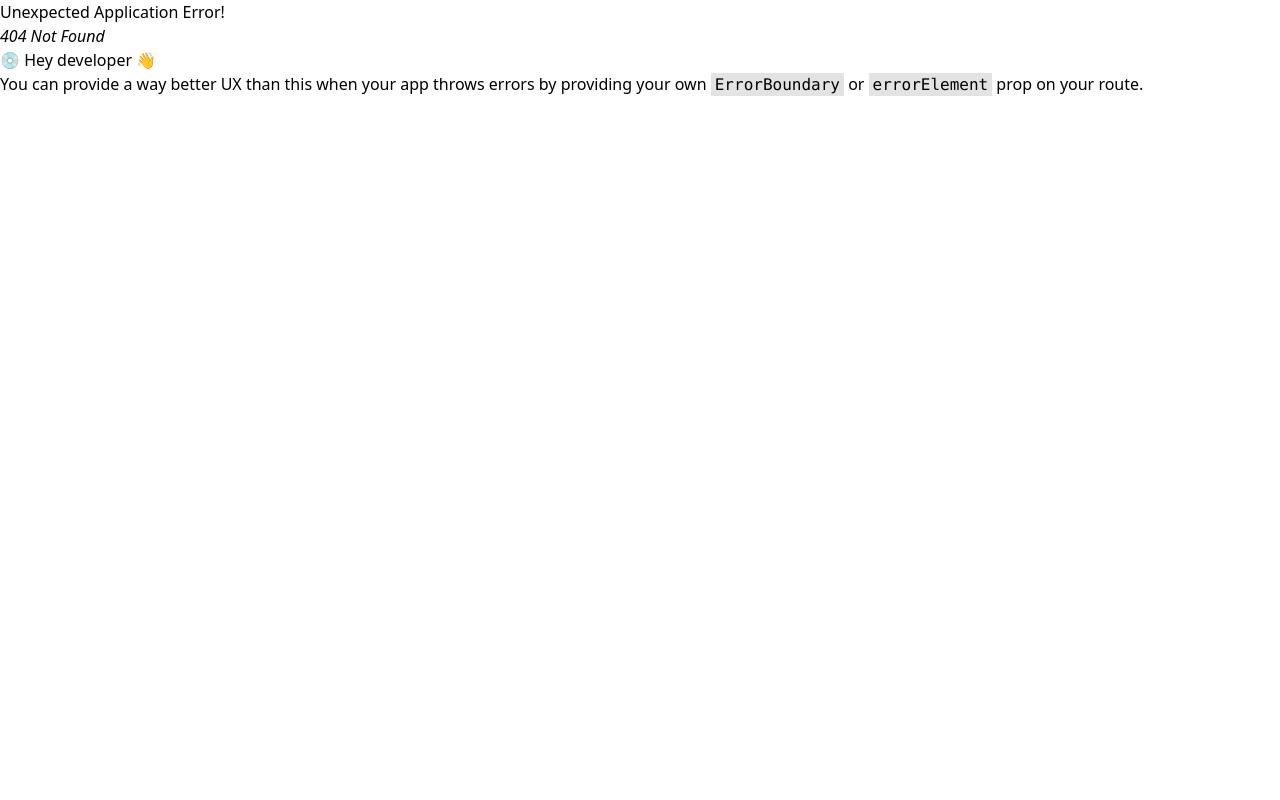
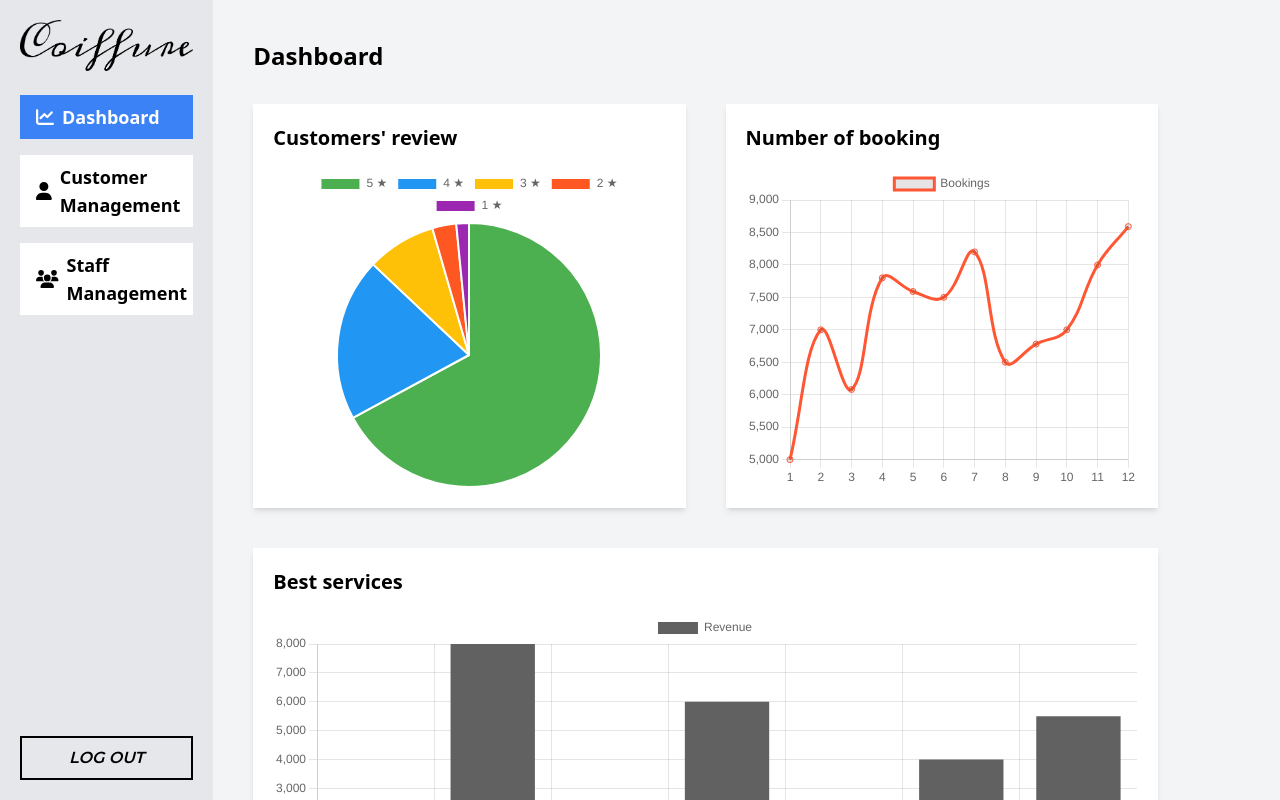
Before and after one commit to nguyenmse181820/HairSalon_FRONT, a React (Vite) app: page /manager/dashboard in a window 1280 px wide. Before the commit this address had no page. Built offline with nearby package versions, Linux system fonts and the light colour scheme.

Commit message:
complete manager pages

```diff
--- a/src/components/Sidebar.jsx
+++ b/src/components/Sidebar.jsx
@@ -1,38 +1,56 @@
-import React, { useContext } from 'react'
-import Logo from '../assets/coiffure-logo.png'
-import { useNavigate, useLocation } from 'react-router-dom'
-import { UserContext } from '../main'
+import React, { useContext } from 'react';
+import Logo from '../assets/coiffure-logo.png';
+import { FontAwesomeIcon } from '@fortawesome/react-fontawesome';
+import { faChartLine, faUser, faUsers } from '@fortawesome/free-solid-svg-icons';
+import { useNavigate, useLocation } from 'react-router-dom';
+import { UserContext } from '../main';
 
 const Sidebar = () => {
   const navigate = useNavigate();
   const location = useLocation();
   const { setUser } = useContext(UserContext);
+
   const logout = () => {
     sessionStorage.removeItem('user');
     sessionStorage.removeItem('token');
     setUser(null);
     navigate('/');
   };
-  // Check if the current path matches the provided path
-  const isActive = (path) => location.pathname === path
+
+  const isActive = (path) => location.pathname === path;
 
   return (
-    <div className="w-1/5 bg-gray-200 p-5 flex flex-col justify-between">
+    <div className="w-2/12 bg-gray-200 p-5 flex flex-col justify-between">
       <div>
         <div className="flex justify-center mb-6">
-          <img src={Logo} alt="Logo" className="w-5/6 h-auto" />
+          <img src={Logo} alt="Logo" className="w-full h-auto hidden lg:block" />
         </div>
         <button
-          onClick={() => navigate('/admin/manage-customer')}
-          className={`w-full text-left px-4 py-2 text-lg font-semibold mb-4 ${isActive('/admin/manage-customer') ? 'bg-blue-500 text-white' : 'bg-white'}`}
+          onClick={() => navigate('/manager/dashboard')}
+          className={`w-full text-left px-4 py-2 text-lg font-semibold mb-4 flex items-center ${
+            isActive('/manager/dashboard') ? 'bg-blue-500 text-white' : 'bg-white'
+          } ${!isActive('/manager/dashboard') ? 'xl:justify-start justify-center' : ''}`}
         >
-          Customer Management
+          <FontAwesomeIcon icon={faChartLine} className="mr-2 lg:mr-2" />
+          <span className="hidden xl:inline">Dashboard</span>
         </button>
         <button
-          onClick={() => navigate('/admin/manage-staff')}
-          className={`w-full text-left px-4 py-2 text-lg font-semibold ${isActive('/admin/manage-staff') ? 'bg-blue-500 text-white' : 'bg-white'}`}
+          onClick={() => navigate('/manager/manage-customer')}
+          className={`w-full text-left px-4 py-2 text-lg font-semibold mb-4 flex items-center ${
+            isActive('/manager/manage-customer') ? 'bg-blue-500 text-white' : 'bg-white'
+          } ${!isActive('/manager/manage-customer') ? 'xl:justify-start justify-center' : ''}`}
         >
-          Staff Management
+          <FontAwesomeIcon icon={faUser} className="mr-2 lg:mr-2" />
+          <span className="hidden xl:inline">Customer Management</span>
+        </button>
+        <button
+          onClick={() => navigate('/manager/manage-staff')}
+          className={`w-full text-left px-4 py-2 text-lg font-semibold flex items-center ${
+            isActive('/manager/manage-staff') ? 'bg-blue-500 text-white' : 'bg-white'
+          } ${!isActive('/manager/manage-staff') ? 'xl:justify-start justify-center' : ''}`}
+        >
+          <FontAwesomeIcon icon={faUsers} className="mr-2 lg:mr-2" />
+          <span className="hidden xl:inline">Staff Management</span>
         </button>
       </div>
       <div className="flex justify-start w-full">
@@ -44,7 +62,7 @@ const Sidebar = () => {
         </button>
       </div>
     </div>
-  )
-}
+  );
+};
 
-export default Sidebar
+export default Sidebar;
--- a/src/pages/AccountPage.jsx
+++ b/src/pages/AccountPage.jsx
@@ -95,8 +95,8 @@ const AccountPage = () => {
             navigate("/stylist/home");
           } else if (user.role === "customer") {
             navigate("/");
-          } else if (user.role === "admin") {
-            navigate("/admin/manage-customer");
+          } else if (user.role === "manager") {
+            navigate("/manager/dashboard");
           } else {
             toast.error("Unauthorized role");
           }
--- a/src/pages/frame/SidebarFrame.jsx
+++ b/src/pages/frame/SidebarFrame.jsx
@@ -1,18 +1,18 @@
-import React from 'react'
-import { Toaster } from 'sonner'
-import Sidebar from '../../components/Sidebar.jsx'
-import { Outlet, useLocation, useNavigate } from 'react-router-dom'
+import React from 'react';
+import { Toaster } from 'sonner';
+import Sidebar from '../../components/Sidebar';
+import { Outlet } from 'react-router-dom';
 
 const SidebarFrame = () => {
   return (
     <div className="flex h-screen bg-gray-100">
       <Toaster position="bottom-right" richColors expand={true} />
       <Sidebar />
-      <div className="flex-1 p-5">
+      <div className="flex-1 p-5 overflow-y-auto"> {/* keep the sidebar at full height of the screen by the overflow */}
         <Outlet />
       </div>
     </div>
-  )
-}
+  );
+};
 
-export default SidebarFrame
+export default SidebarFrame;
--- /dev/null
+++ b/src/pages/manager-pages/Dashboard.jsx
@@ -0,0 +1,115 @@
+import React from 'react';
+import { Chart as ChartJS, ArcElement, LineElement, BarElement, PointElement, CategoryScale, LinearScale, Title, Tooltip, Legend } from 'chart.js';
+import { Pie, Line, Bar } from 'react-chartjs-2';
+import { services } from '../../constant/index.jsx';
+
+// Register chart components
+ChartJS.register(
+  ArcElement,
+  LineElement,
+  BarElement,
+  PointElement,
+  CategoryScale,
+  LinearScale,
+  Title,
+  Tooltip,
+  Legend
+);
+
+const Dashboard = () => {
+  // Mock data for charts
+  const pieData = {
+    labels: ['5 ★', '4 ★', '3 ★', '2 ★', '1 ★'],
+    datasets: [
+      {
+        data: [1259, 374, 159, 55, 29],
+        backgroundColor: ['#4CAF50', '#2196F3', '#FFC107', '#FF5722', '#9C27B0'],
+      },
+    ],
+  };
+
+  const lineData = {
+    labels: Array.from({ length: 12 }, (_, i) => i + 1),
+    datasets: [
+      {
+        label: 'Bookings',
+        data: [5000, 7000, 6080, 7800, 7590, 7500, 8200, 6500, 6780, 7000, 8000, 8590],
+        borderColor: '#FF5733',
+        fill: false,
+        tension: 0.4,
+      },
+    ],
+  };
+
+  const barData = {
+    labels: services.map(service => service.title),
+    datasets: [
+      {
+        label: 'Revenue',
+        data: [2500, 8000, 2000, 6000, 1500, 4000, 5500, ],
+        backgroundColor: '#616161',
+      },
+    ],
+  };
+
+  const revenueData = {
+    labels: [
+      '01/01/2024', '01/02/2024', '01/03/2024', '01/04/2024', '01/05/2024',
+      '01/06/2024', '01/07/2024', '01/08/2024', '01/09/2024', '01/10/2024',
+      '01/11/2024', '01/12/2024',
+    ],
+    datasets: [
+      {
+        label: 'Revenue',
+        data: [6500, 7200, 6400, 8200, 7600, 8400, 7900, 8700, 9100, 8600, 9500, 10220],
+        borderColor: '#48AAAD',
+        backgroundColor: '#48AAAD',
+        borderWidth: 2,
+        pointBackgroundColor: '#48AAAD',
+        pointBorderColor: '#fff',
+        tension: 0.3,
+      },
+    ],
+  };
+
+  const chartOptions = {
+    responsive: true,
+    maintainAspectRatio: false,
+  };
+
+  return (
+    <div className="flex p-5">
+      <div className="w-11/12">
+        <h1 className="text-2xl font-semibold mb-8">Dashboard</h1>
+        <div className="grid grid-cols-1 xl:grid-cols-2 gap-10 mb-10">
+          <div className="bg-white shadow-md p-5">
+            <h2 className="text-xl font-semibold mb-4">Customers' review</h2>
+            <div className="h-80">
+              <Pie data={pieData} options={chartOptions} />
+            </div>
+          </div>
+          <div className="bg-white shadow-md p-5">
+            <h2 className="text-xl font-semibold mb-4">Number of booking</h2>
+            <div className="h-80">
+              <Line data={lineData} options={chartOptions} />
+            </div>
+          </div>
+        </div>
+        <div className="bg-white shadow-md p-5 mb-10">
+          <h2 className="text-xl font-semibold mb-4">Best services</h2>
+          <div className="h-80"> {/* Increased height for better view */}
+            <Bar data={barData} options={chartOptions} />
+          </div>
+        </div>
+        <div className="bg-white shadow-md p-5 mb-10">
+          <h2 className="text-xl font-semibold mb-4">Revenue</h2>
+          <div className="h-80">
+            <Line data={revenueData} options={chartOptions} />
+          </div>
+        </div>
+      </div>
+    </div>
+  );
+};
+
+export default Dashboard;
--- a/src/pages/admin-pages/ManageCustomers.jsx
+++ b/src/pages/manager-pages/ManageCustomers.jsx
@@ -36,6 +36,7 @@ const ManageCustomers = () => {
       const response = await axios.put(url, selectedCustomer);
 
       const updatedCustomer = response.data;
+      if(updatedCustomer.id === selectedCustomer.id) {
         setCustomers((prev) =>
           prev.map((customer) =>
             customer.id === updatedCustomer.id ? updatedCustomer : customer
@@ -43,10 +44,34 @@ const ManageCustomers = () => {
         );
 
         closeModal();
+      } else {
+        alert("Failed to update customer. Please try again.");
+        closeModal();
+      }
     } catch (error) {
       console.error("Error updating customer:", error);
     }
   };
+
+  const handleDelete = async (customerId) => {
+    try {
+      const confirmDelete = window.confirm("Are you sure you want to delete this customer?");
+      if (!confirmDelete) return;
+
+      const url = `https://1e9571cd-9582-429d-abfe-167d79882ad7.mock.pstmn.io/customers/${customerId}`;
+      const response = await axios.delete(url);
+      const updatedCustomers = response.data;
+      const isDeleted = !updatedCustomers.some((customer) => customer.id === customerId);
+      if(isDeleted) {
+        setCustomers(updatedCustomers);
+      } else {
+        alert("Failed to delete customer. Please try again.");
+      }
+    } catch (error) {
+      console.error("Error deleting customer:", error);
+    }
+  };
+
 
   const handleInputChange = (e) => {
     const { name, value } = e.target;
@@ -124,7 +149,7 @@ const ManageCustomers = () => {
                 </td>
                 <td className="px-4 py-2 border-b">
                   <button onClick={() => openModal(customer)} className="text-blue-500">Update</button>
-                  <button className="ml-2 text-red-500">Delete</button>
+                  <button onClick={() => handleDelete(customer.id)} className="ml-2 text-red-500">Delete</button>
                 </td>
               </tr>
             ))}
--- a/src/pages/admin-pages/ManageStaffs.jsx
+++ b/src/pages/manager-pages/ManageStaffs.jsx
@@ -13,7 +13,7 @@ const ManageStaffs = () => {
         id: "",
         name: "",
         username: "",
-        department: "",
+        position: "",
         email: "",
         phone: "",
         salary: "",
@@ -28,6 +28,28 @@ const ManageStaffs = () => {
     setIsModalOpen(false);
   };
 
+  const handleDelete = async (staffId) => {
+    try {
+      const confirmDelete = window.confirm("Are you sure you want to delete this staff?");
+      if (!confirmDelete) return;
+
+      const url = `https://1e9571cd-9582-429d-abfe-167d79882ad7.mock.pstmn.io/staffs/${staffId}`;
+      const response = await axios.delete(url);
+      const updatedStaffs = response.data;
+      const isDeleted = !updatedStaffs.some((staff) => staff.id === staffId);
+
+      if (isDeleted) {
+        setStaffs(updatedStaffs);
+      } else {
+        alert("Failed to delete staff. Please try again.");
+      }
+
+      closeModal();
+    } catch (error) {
+      console.error("Error deleting staff:", error);
+    }
+  };
+
   const handleInputChange = (e) => {
     const { name, value } = e.target;
     setSelectedStaff((prev) => ({
@@ -39,18 +61,28 @@ const ManageStaffs = () => {
   const handleSave = async () => {
     try {
       if (selectedStaff.id) {
-        // Update existing staff
+        // update staff
         const url = `https://1e9571cd-9582-429d-abfe-167d79882ad7.mock.pstmn.io/staffs/${selectedStaff.id}`;
         const response = await axios.put(url, selectedStaff);
         const returnedData = response.data;
 
-        setStaffs((prev) =>
-          prev.map((staff) => (staff.id === returnedData.id ? returnedData : staff))
-        );
+        if (returnedData.id === selectedStaff.id) {
+          setStaffs((prev) =>
+            prev.map((staff) => (staff.id === returnedData.id ? returnedData : staff))
+          );
+          closeModal();
+        } else {
+          alert("Failed to update staff. Please try again.");
+          closeModal();
+        }
       } else {
-        // Create new staff
+        // create staff
+        const newId = Math.max(...staffs.map(staff => parseInt(staff.id, 10))) + 1;
         const url = `https://1e9571cd-9582-429d-abfe-167d79882ad7.mock.pstmn.io/staffs`;
-        const response = await axios.post(url, selectedStaff);
+        const response = await axios.post(url, {
+          ...selectedStaff,
+          id: newId,
+        });
         const newStaff = response.data;
 
         setStaffs((prev) => [...prev, newStaff]);
@@ -75,9 +107,9 @@ const ManageStaffs = () => {
   }, []);
 
   const filteredStaffs = staffs.filter((staff) =>
-    staff.name.toLowerCase().includes(searchTerm.toLowerCase()) ||
-    staff.username.toLowerCase().includes(searchTerm.toLowerCase()) ||
-    staff.department.toLowerCase().includes(searchTerm.toLowerCase())
+    (staff.name?.toLowerCase() || '').includes(searchTerm.toLowerCase()) ||
+    (staff.username?.toLowerCase() || '').includes(searchTerm.toLowerCase()) ||
+    (staff.position?.toLowerCase() || '').includes(searchTerm.toLowerCase())
   );
 
   return (
@@ -124,7 +156,7 @@ const ManageStaffs = () => {
               <th className="px-4 py-2 border-b">ID</th>
               <th className="px-4 py-2 border-b">Full Name</th>
               <th className="px-4 py-2 border-b">Username</th>
-              <th className="px-4 py-2 border-b">Department</th>
+              <th className="px-4 py-2 border-b">Position</th>
               <th className="px-4 py-2 border-b">Email</th>
               <th className="px-4 py-2 border-b">Phone</th>
               <th className="px-4 py-2 border-b">Salary</th>
@@ -138,7 +170,7 @@ const ManageStaffs = () => {
                 <td className="px-4 py-2 border-b">{staff.id}</td>
                 <td className="px-4 py-2 border-b">{staff.name}</td>
                 <td className="px-4 py-2 border-b">{staff.username}</td>
-                <td className="px-4 py-2 border-b">{staff.department}</td>
+                <td className="px-4 py-2 border-b">{staff.position}</td>
                 <td className="px-4 py-2 border-b">{staff.email}</td>
                 <td className="px-4 py-2 border-b">{staff.phone}</td>
                 <td className="px-4 py-2 border-b">${staff.salary}</td>
@@ -147,11 +179,12 @@ const ManageStaffs = () => {
                 </td>
                 <td className="px-4 py-2 border-b">
                   <button onClick={() => openModal(staff)} className="text-blue-500">Update</button>
-                  <button className="ml-2 text-red-500">Delete</button>
+                  <button onClick={() => handleDelete(staff.id)} className="ml-2 text-red-500">Delete</button>
                 </td>
               </tr>
             ))}
           </tbody>
+
         </table>
       </div>
 
@@ -186,17 +219,34 @@ const ManageStaffs = () => {
                   />
                 </div>
               </div>
+
+              <div className="w-full">
+                <label className="block text-sm font-medium">Username</label>
+                <input
+                  type="text"
+                  name="username"
+                  className="w-full border p-2 rounded"
+                  value={selectedStaff.username || ''}
+                  onChange={handleInputChange}
+                />
+              </div>
+
               <div className="flex flex-col lg:flex-row justify-between">
                 <div className="w-full lg:w-1/2 lg:pr-2">
-                  <label className="block text-sm font-medium">Department</label>
-                  <input
-                    type="text"
-                    name="department"
+                  <label className="block text-sm font-medium">Position</label>
+                  <select
+                    name="position"
                     className="w-full border p-2 rounded"
-                    value={selectedStaff.department || ''}
+                    value={selectedStaff.position || ''}
                     onChange={handleInputChange}
-                  />
+                  >
+                    <option value="">Select Position</option>
+                    <option value="Stylist">Stylist</option>
+                    <option value="Staff">Staff</option>
+                    <option value="Manager">Manager</option>
+                  </select>
                 </div>
+
                 <div className="w-full lg:w-1/2 lg:pl-2 mt-4 lg:mt-0">
                   <label className="block text-sm font-medium">Phone</label>
                   <input
@@ -233,16 +283,16 @@ const ManageStaffs = () => {
                 </div>
               </div>
               <div className="flex justify-end mt-4 space-x-2">
-              <button onClick={handleSave} className="bg-black text-white px-4 py-2">
+                <button onClick={handleSave} className="bg-black text-white px-4 py-2">
                   {selectedStaff.id ? 'Save' : 'Create'}
                 </button>
                 <button onClick={closeModal} className="bg-gray-300 text-black px-4 py-2">Cancel</button>
-
               </div>
             </div>
           </div>
         </div>
       )}
+
     </div>
   );
 };
```
Also changed, not shown: src/main.jsx (+5 -3 lines). Lines whose indentation alone changed are shown as unchanged.
